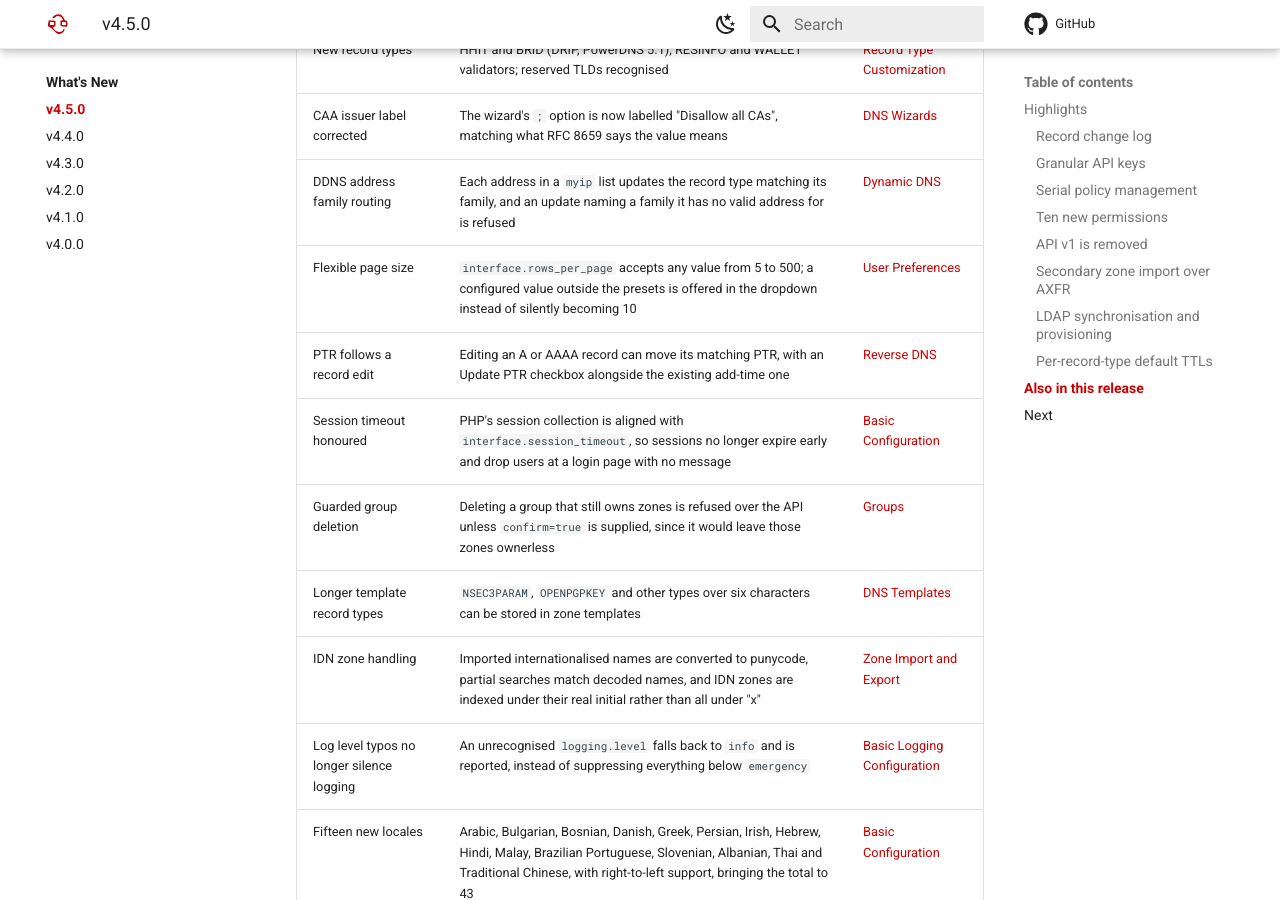
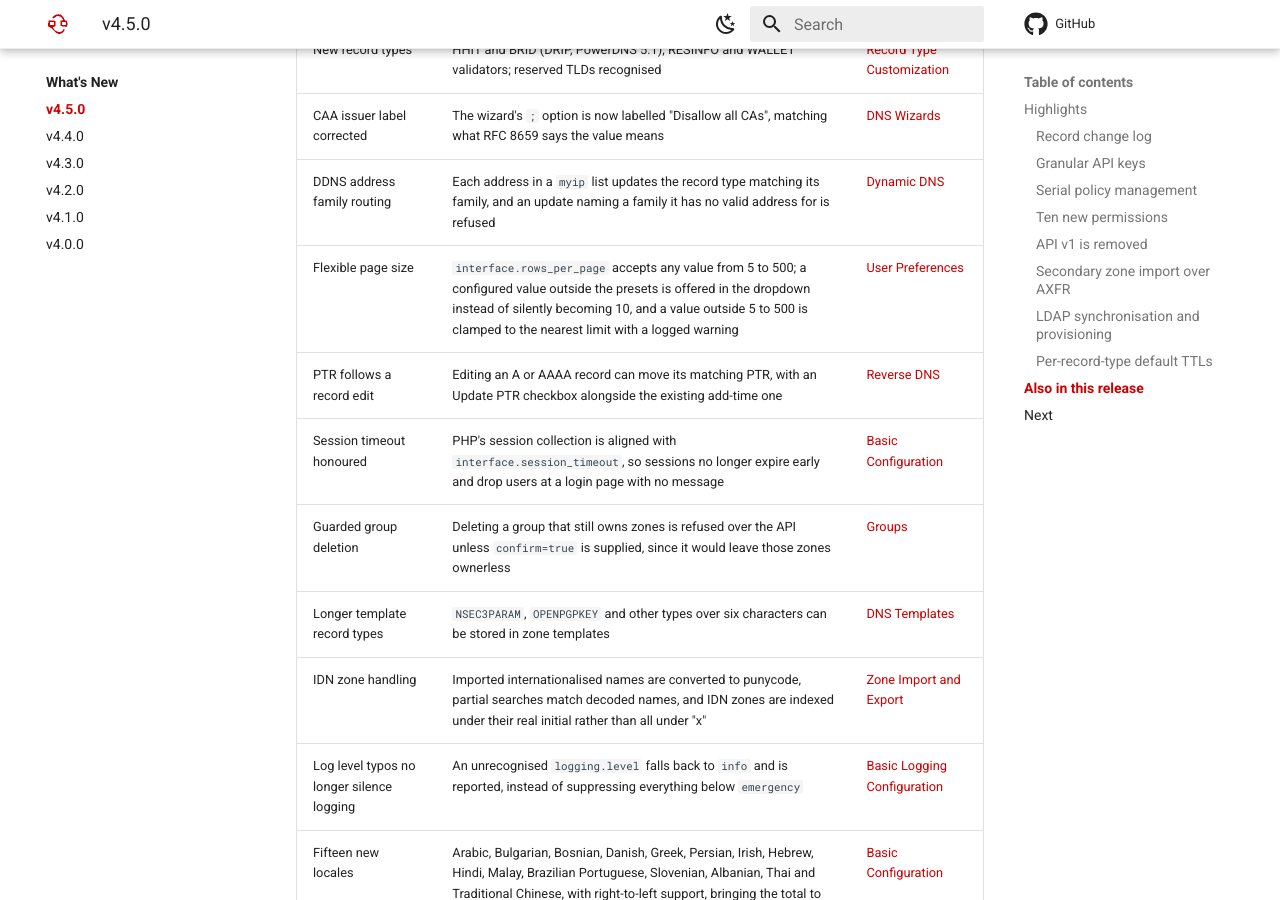
Before and after one commit to poweradmin/poweradmin-docs, an MkDocs documentation site: the page built from docs/whats-new/v4.5.0.md, in a window 1280 px wide and 900 px high, scrolled down 7208 px. Built offline with MkDocs 1.6.1 and Material for MkDocs 9.7.7, drawn with Linux system fonts in a browser that asks for light colours; comment, search, counter and statistics services are not loaded.

Commit message:
docs(configuration): note that rows_per_page outside 5 to 500 is clamped

```diff
--- a/docs/whats-new/v4.5.0.md
+++ b/docs/whats-new/v4.5.0.md
@@ -142,7 +142,7 @@ See [Per-Record-Type Default TTLs](../user-guide/reverse-dns.md#per-record-type-
 | New record types | HHIT and BRID (DRIP, PowerDNS 5.1), RESINFO and WALLET validators; reserved TLDs recognised | [Record Type Customization](../configuration/record-types.md) |
 | CAA issuer label corrected | The wizard's `;` option is now labelled "Disallow all CAs", matching what RFC 8659 says the value means | [DNS Wizards](../configuration/dns-wizards.md) |
 | DDNS address family routing | Each address in a `myip` list updates the record type matching its family, and an update naming a family it has no valid address for is refused | [Dynamic DNS](../user-guide/ddns/overview.md) |
-| Flexible page size | `interface.rows_per_page` accepts any value from 5 to 500; a configured value outside the presets is offered in the dropdown instead of silently becoming 10 | [User Preferences](../user-guide/user-preferences.md) |
+| Flexible page size | `interface.rows_per_page` accepts any value from 5 to 500; a configured value outside the presets is offered in the dropdown instead of silently becoming 10, and a value outside 5 to 500 is clamped to the nearest limit with a logged warning | [User Preferences](../user-guide/user-preferences.md) |
 | PTR follows a record edit | Editing an A or AAAA record can move its matching PTR, with an Update PTR checkbox alongside the existing add-time one | [Reverse DNS](../user-guide/reverse-dns.md) |
 | Session timeout honoured | PHP's session collection is aligned with `interface.session_timeout`, so sessions no longer expire early and drop users at a login page with no message | [Basic Configuration](../configuration/basic.md) |
 | Guarded group deletion | Deleting a group that still owns zones is refused over the API unless `confirm=true` is supplied, since it would leave those zones ownerless | [Groups](../user-guide/groups.md) |
```
Also changed, not shown: docs/upgrading/v4.5.0.md (+1 -1 lines).
